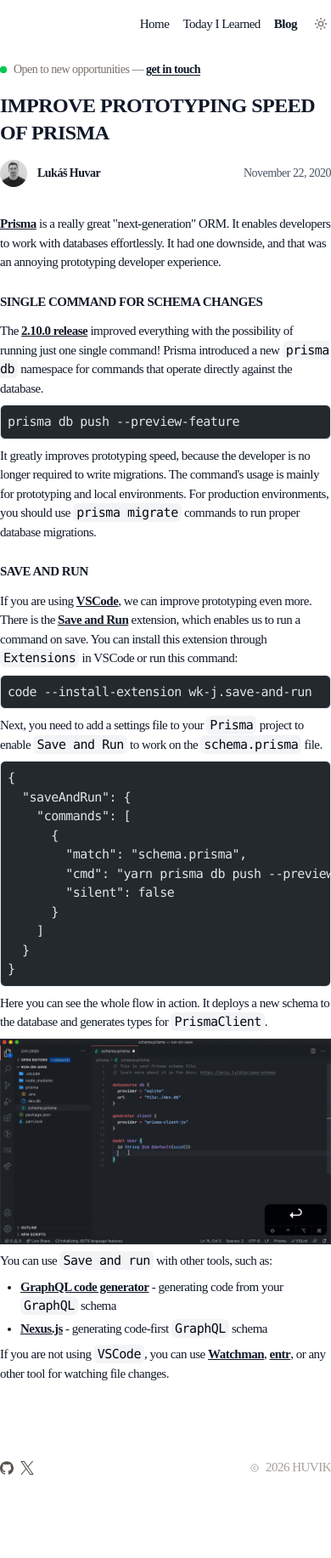
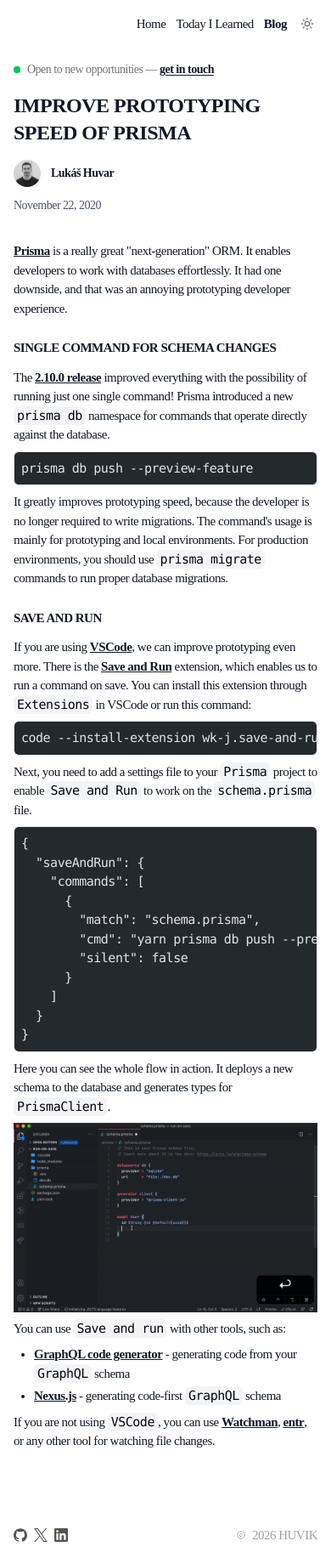
Before and after one commit to huv1k/website, an Astro site: page /blog/improve-prototyping-speed-of-prisma in a window 390 px wide. Shown: the whole page at 85% size. Before the commit the page ends 1754 px from the top, so only its background shows below. Built offline with nearby package versions, Linux system fonts and the light colour scheme; Astro itself is replaced by a stand-in of ours; code samples lack their colours.

Commit message:
feat: improve mobil layout (#1588)

```diff
--- a/src/components/footer.astro
+++ b/src/components/footer.astro
@@ -4,7 +4,7 @@ import { Copyright } from '@lucide/astro';
 ---
 
 <footer
-  class="flex justify-between w-full max-w-2xl mx-auto text-stone-400 dark:text-stone-500 my-4"
+  class="flex justify-between w-full max-w-2xl mx-auto px-4 text-stone-400 dark:text-stone-500 my-4"
 >
   <div class="flex gap-2 items-center">
     <a
@@ -51,6 +51,28 @@ import { Copyright } from '@lucide/astro';
         ></path>
       </svg>
     </a>
+    <a
+      href="https://www.linkedin.com/in/luk%C3%A1%C5%A1-huvar-890a32420/"
+      target="_blank"
+      rel="noopener noreferrer"
+      aria-label="LinkedIn"
+      data-seline-event="social_click"
+      data-seline-network="linkedin"
+      class="text-stone-600 hover:text-gray-900 dark:text-stone-400 dark:hover:text-gray-100 transition-colors"
+    >
+      <svg
+        role="img"
+        viewBox="0 0 256 256"
+        width="16"
+        height="16"
+        fill="currentColor"
+        aria-hidden="true"
+      >
+        <path
+          d="M218.123 218.127h-37.931v-59.403c0-14.165-.253-32.4-19.728-32.4-19.756 0-22.779 15.434-22.779 31.369v60.43h-37.93V95.967h36.413v16.694h.51a39.907 39.907 0 0 1 35.928-19.733c38.445 0 45.533 25.288 45.533 58.186l-.016 67.013ZM56.955 79.27c-12.157.002-22.014-9.852-22.016-22.009-.002-12.157 9.851-22.014 22.008-22.016 12.157-.003 22.014 9.851 22.016 22.008A22.013 22.013 0 0 1 56.955 79.27m18.966 138.858H37.95V95.967h37.97v122.16ZM237.033.018H18.89C8.58-.098.125 8.161-.001 18.471v219.053c.122 10.315 8.576 18.582 18.89 18.474h218.144c10.336.128 18.823-8.139 18.966-18.474V18.454c-.147-10.33-8.635-18.588-18.966-18.453"
+        ></path>
+      </svg>
+    </a>
   </div>
   <div class="flex gap-2 uppercase items-center">
     <Copyright size={10} />
--- a/src/components/header.astro
+++ b/src/components/header.astro
@@ -3,8 +3,8 @@ import HeaderLink from './header-link.astro';
 import ThemeToggle from './theme-toggle.astro';
 ---
 
-<header class="max-w-2xl w-full mx-auto my-4 flex items-center justify-end gap-4">
-  <nav class="flex gap-4">
+<header class="max-w-2xl w-full mx-auto my-4 px-4 flex flex-wrap items-center justify-end gap-3 sm:gap-4">
+  <nav class="flex flex-wrap justify-end gap-3 sm:gap-4">
     <HeaderLink href="/">Home</HeaderLink>
     <HeaderLink href="/til">Today I Learned</HeaderLink>
     <HeaderLink href="/blog">Blog</HeaderLink>
--- a/src/components/open-to-work.astro
+++ b/src/components/open-to-work.astro
@@ -2,7 +2,7 @@
 ---
 
 <aside
-  class="max-w-2xl w-full mx-auto my-4 flex items-center gap-2 text-sm"
+  class="max-w-2xl w-full mx-auto my-4 px-4 flex items-center gap-2 text-sm"
 >
   <span class="relative flex h-2 w-2 shrink-0">
     <span
--- a/src/components/speaking.astro
+++ b/src/components/speaking.astro
@@ -22,7 +22,7 @@ const talks = [
   <h2 class="text-lg font-bold uppercase">Speaking</h2>
   {
     talks.map((talk) => (
-      <div class="flex justify-between">
+      <div class="flex flex-col gap-1 sm:flex-row sm:justify-between sm:gap-0">
         <a
           href={talk.href}
           target="_blank"
--- a/src/components/work-experience.astro
+++ b/src/components/work-experience.astro
@@ -49,7 +49,7 @@ const duration = `${formattedFrom} - ${formattedTo}`;
     class="w-6 h-6 mt-1 shrink-0"
   />
   <div class="flex-1">
-    <div class="flex justify-between items-baseline flex-wrap gap-2">
+    <div class="flex flex-col items-start gap-1 sm:flex-row sm:justify-between sm:items-baseline sm:gap-2">
       <h3 class="font-semibold">{company}</h3>
       <span class="text-stone-400 dark:text-stone-500 text-sm">{duration}</span>
     </div>
--- a/src/layouts/layout.astro
+++ b/src/layouts/layout.astro
@@ -26,7 +26,7 @@ const {
   >
     <Header />
     <OpenToWork />
-    <main class="max-w-2xl w-full mx-auto flex flex-col grow">
+    <main class="max-w-2xl w-full mx-auto px-4 flex flex-col grow">
       <slot />
     </main>
     <Footer />
--- a/src/pages/blog/[...slug].astro
+++ b/src/pages/blog/[...slug].astro
@@ -23,7 +23,7 @@ const { Content } = await render(post);
 >
   <article class="mb-16">
     <h1 class="text-2xl font-bold uppercase mb-4">{post.data.title}</h1>
-    <div class="flex items-center justify-between mb-8 text-sm text-gray-600 dark:text-gray-400">
+    <div class="flex flex-col gap-3 mb-8 text-sm text-gray-600 dark:text-gray-400 sm:flex-row sm:items-center sm:justify-between sm:gap-0">
       <div class="flex items-center gap-3">
         <Image
           src="/lukas-huvar.jpg"
--- a/src/pages/blog/index.astro
+++ b/src/pages/blog/index.astro
@@ -18,7 +18,7 @@ const posts = (await getCollection('blog')).sort(
   {
     posts.map((post) => (
       <article class="w-full">
-        <div class="flex justify-between items-center">
+        <div class="flex flex-col gap-1 sm:flex-row sm:justify-between sm:items-center sm:gap-0">
           <h2 class="text-xl font-bold mb-2">
             <a href={`/blog/${post.id}`}>{post.data.title}</a>
           </h2>
--- a/src/pages/til/[...slug].astro
+++ b/src/pages/til/[...slug].astro
@@ -20,7 +20,7 @@ const { Content } = await render(til);
 <Layout title={`Huvik - ${til.data.title}`} description={til.data.description}>
   <article class="mb-16">
     <h1 class="text-2xl font-bold uppercase mb-4">{til.data.title}</h1>
-    <div class="flex items-center justify-between mb-8 text-sm text-gray-600 dark:text-gray-400">
+    <div class="flex flex-col gap-3 mb-8 text-sm text-gray-600 dark:text-gray-400 sm:flex-row sm:items-center sm:justify-between sm:gap-0">
       <div class="flex items-center gap-3">
         <Image
           src="/lukas-huvar.jpg"
--- a/src/pages/til/index.astro
+++ b/src/pages/til/index.astro
@@ -24,7 +24,7 @@ const tils = (await getCollection('til')).sort(
   {
     tils.map((til) => (
       <article class="w-full">
-        <div class="flex justify-between items-center">
+        <div class="flex flex-col gap-1 sm:flex-row sm:justify-between sm:items-center sm:gap-0">
           <h2 class="text-xl font-bold mb-2">
             <a href={`/til/${til.id}`}>{til.data.title}</a>
           </h2>
```
